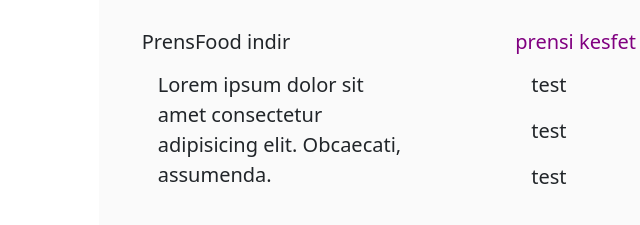
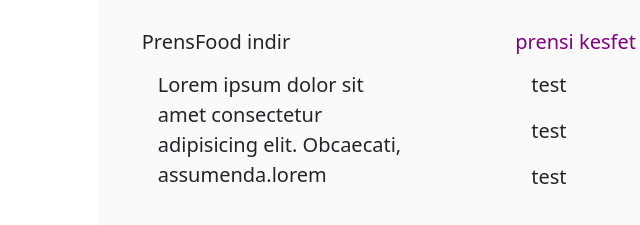
Before and after one commit to eliftugbatezcan/menulab_proje, a plain HTML site: page index.html in a window 1280 px wide. Shown: the part 1474-1699 px from the top of the page, 45-685 px from the left. Drawn offline with nearby package versions, Linux system fonts and the light colour scheme.

Commit message:
feat (index.html) add lorem

```diff
--- a/index.html
+++ b/index.html
@@ -99,7 +99,7 @@
                         <h5 class="card-title">PrensFood indir</h5>
                         <p class="card-text">
                             Lorem ipsum dolor sit amet consectetur adipisicing elit. Obcaecati,
-                            assumenda.
+                            assumenda.lorem
                         </p>
                     </div>
                 </div>
```
